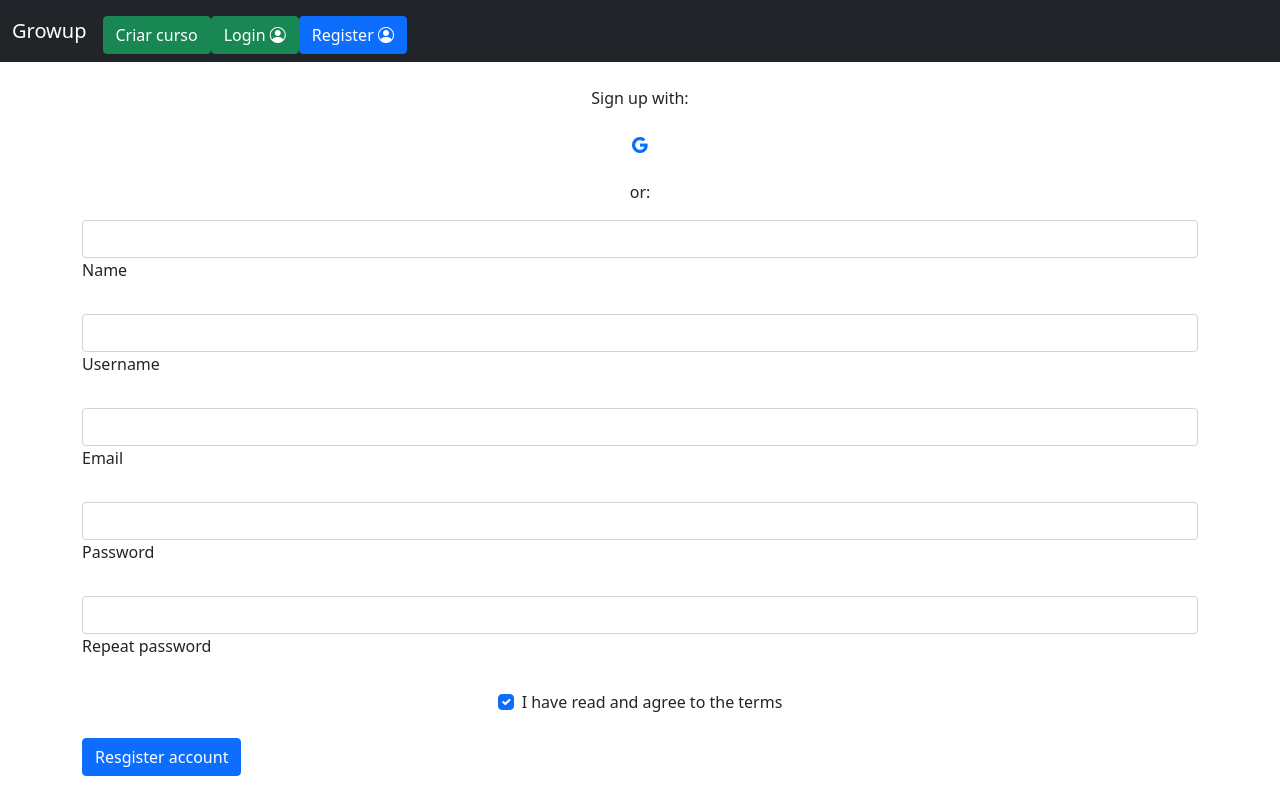
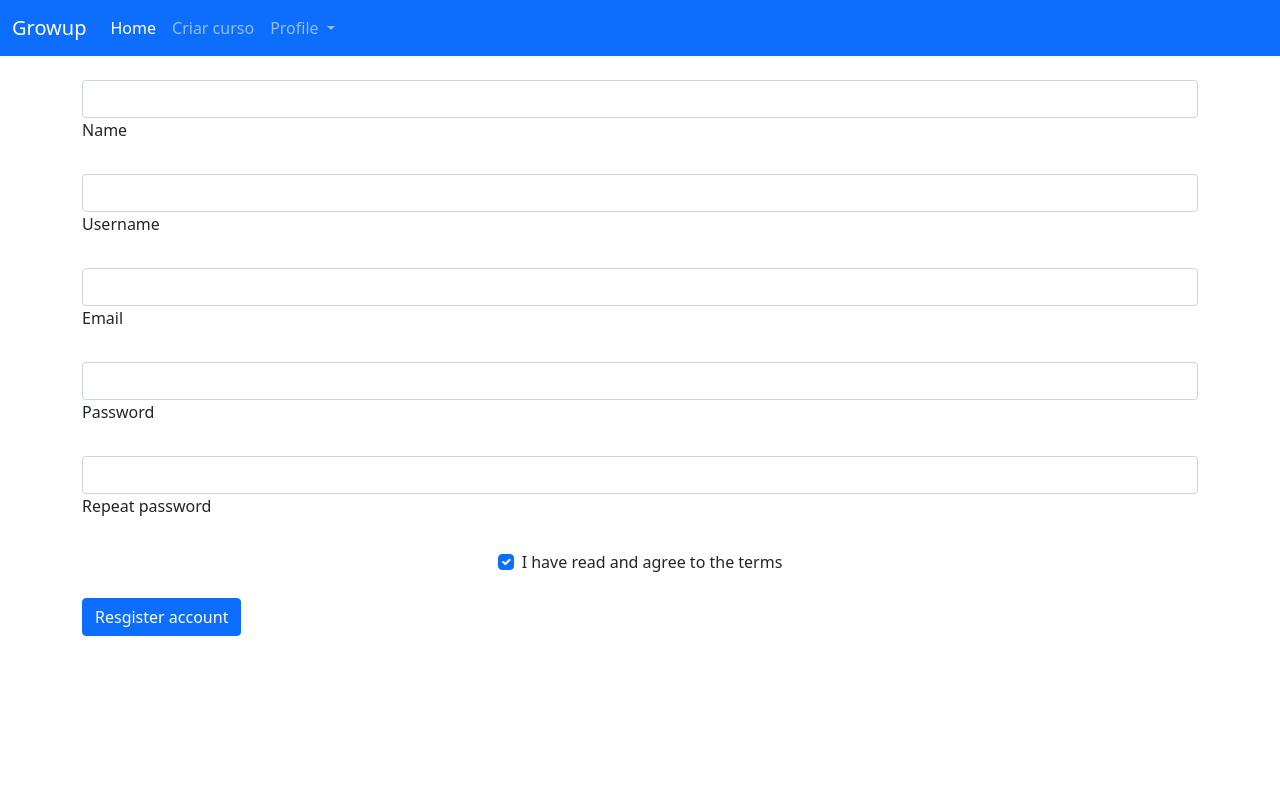
Before and after one commit to Habacuque-Gosch/Growup-Back-end, a Vue app in the folder frontend/: page /user/register in a window 1280 px wide. Built offline with nearby package versions, Linux system fonts and the light colour scheme.

Commit message:
alter front end navbar and init serializers users

```diff
--- a/frontend/src/components/partials/navbar.vue
+++ b/frontend/src/components/partials/navbar.vue
@@ -1,39 +1,35 @@
-<script setup>
-
+<script>
 
 </script>
 
-
 <template>
 
-    <nav class="navbar navbar-expand-lg navbar-dark bg-dark">
+    <nav class="navbar navbar-expand-lg navbar-dark bg-primary" data-bs-theme="dark">
         <div class="container-fluid">
             <a class="navbar-brand" href="/">Growup</a>
-            <button class="navbar-toggler" type="button" data-bs-toggle="collapse" data-bs-target="#navbarSupportedContent" aria-controls="navbarSupportedContent" aria-expanded="false" aria-label="Toggle navigation">
-                <span class="navbar-toggler-icon"></span>
+            <button class="navbar-toggler" type="button" data-bs-toggle="collapse" data-bs-target="#navbarNavDropdown" aria-controls="navbarNavDropdown" aria-expanded="false" aria-label="Toggle navigation">
+            <span class="navbar-toggler-icon"></span>
             </button>
-            <div class="collapse navbar-collapse" id="navbarSupportedContent">
-                <ul class="navbar-nav me-auto mb-2 mb-lg-0">
-                    <!-- <li class="nav-item">
-                    <a class="nav-link active" aria-current="page" href="/">Home</a>
-                    </li> -->
-
-                    <!-- <li class="nav-item">
-                    <a class="nav-link active" aria-current="page" href="">Categorias</a>
-                    </li> -->
-
-                    <!-- <a href="" class="btn btn-danger">Logout <i class="bi bi-person-circle"></i></a> -->
-
-                    <div class="">
-                        <RouterLink to="/course/add-course" class="btn btn-success mt-2">Criar curso<i class="bi bi-add"></i></RouterLink>
-                    </div>
-
-                    <div class="">
-                        <RouterLink to="/user/login" class="btn btn-success mt-2">Login <i class="bi bi-person-circle"></i></RouterLink>
-                        <RouterLink to="/user/register" class="btn btn-primary mt-2">Register <i class="bi bi-person-circle"></i></RouterLink>
-                    </div>
-
-                </ul>
+            <div class="collapse navbar-collapse" id="navbarNavDropdown">
+            <ul class="navbar-nav">
+                <li class="nav-item">
+                    <RouterLink to="/index" class="nav-link active" >Home</RouterLink>
+                </li>
+                <li class="nav-item">
+                    <RouterLink to="/course/add-course" class="nav-link">Criar curso<i class="bi bi-add"></i></RouterLink>
+                </li>
+                <li class="nav-item dropdown">
+                    <a class="nav-link dropdown-toggle" href="#" role="button" data-bs-toggle="dropdown" aria-expanded="false">
+                        Profile
+                    </a>
+                    <ul class="dropdown-menu">
+                        <RouterLink to="/user/register" class="dropdown-item"><i class="bi bi-person"></i> Profile</RouterLink>
+                        <RouterLink to="/user/login" class="dropdown-item"><i class="bi bi-person-circle"></i> Login</RouterLink>
+                        <RouterLink to="/user/register" class="dropdown-item"><i class="bi bi-person-circle"></i> Register</RouterLink>
+                        <RouterLink to="/user/register" class="dropdown-item"><i class="bi bi-arrow-left"></i> Logout</RouterLink>
+                    </ul>
+                </li>
+            </ul>
             </div>
         </div>
     </nav>
--- a/frontend/src/router/index.js
+++ b/frontend/src/router/index.js
@@ -7,11 +7,24 @@ import Register from '../views/user/register/register.vue'
 
 
 const routes = [
+
+    // ROUTERS USERS
     {
         path: '/',
         name: 'home',
         component: Home,
     },
+    {
+        path: '/user/login',
+        name: 'login',
+        component: Login,
+    },
+    {
+        path: '/user/register',
+        name: 'register',
+        component: Register,
+    },
+
     // {
     //     path: '/category',
     //     name: 'category',
@@ -25,18 +38,8 @@ const routes = [
     //         // other nested routes
     //     ]
     // },
-    {
-        path: '/user/login',
-        name: 'login',
-        component: Login,
-    },
-    {
-        path: '/user/register',
-        name: 'register',
-        component: Register,
-    },
 
-
+    // ROUTERS COURSES
     {
         path: '/index',
         name: 'index',
--- a/frontend/src/views/user/register/register.vue
+++ b/frontend/src/views/user/register/register.vue
@@ -1,15 +1,8 @@
 <template>
 
 <div class="tab-pane fade show active" id="pills-register" role="tabpanel" aria-labelledby="tab-register">
+
         <form action="/user/login/" method="get">
-        <div class="text-center mb-3">
-            <p>Sign up with:</p>
-            <button  type="button" data-mdb-button-init data-mdb-ripple-init class="btn btn-link btn-floating mx-1">
-            <i class="bi bi-google"></i>
-            </button>
-        </div>
-
-        <p class="text-center">or:</p>
 
             <!-- Name input -->
             <div data-mdb-input-init class="form-outline mb-4">
@@ -51,7 +44,8 @@
             </div>
 
             <!-- Submit button -->
-        <button type="submit" class="btn btn-primary btn-block mb-3">Resgister account</button>
+            <button class="btn btn-primary btn-block mb-3">Resgister account</button>
+
         </form>
 </div>
 
```
Also changed, not shown: 1 other file (tests, documents, lock files or other folders). Lines whose indentation alone changed are shown as unchanged.
